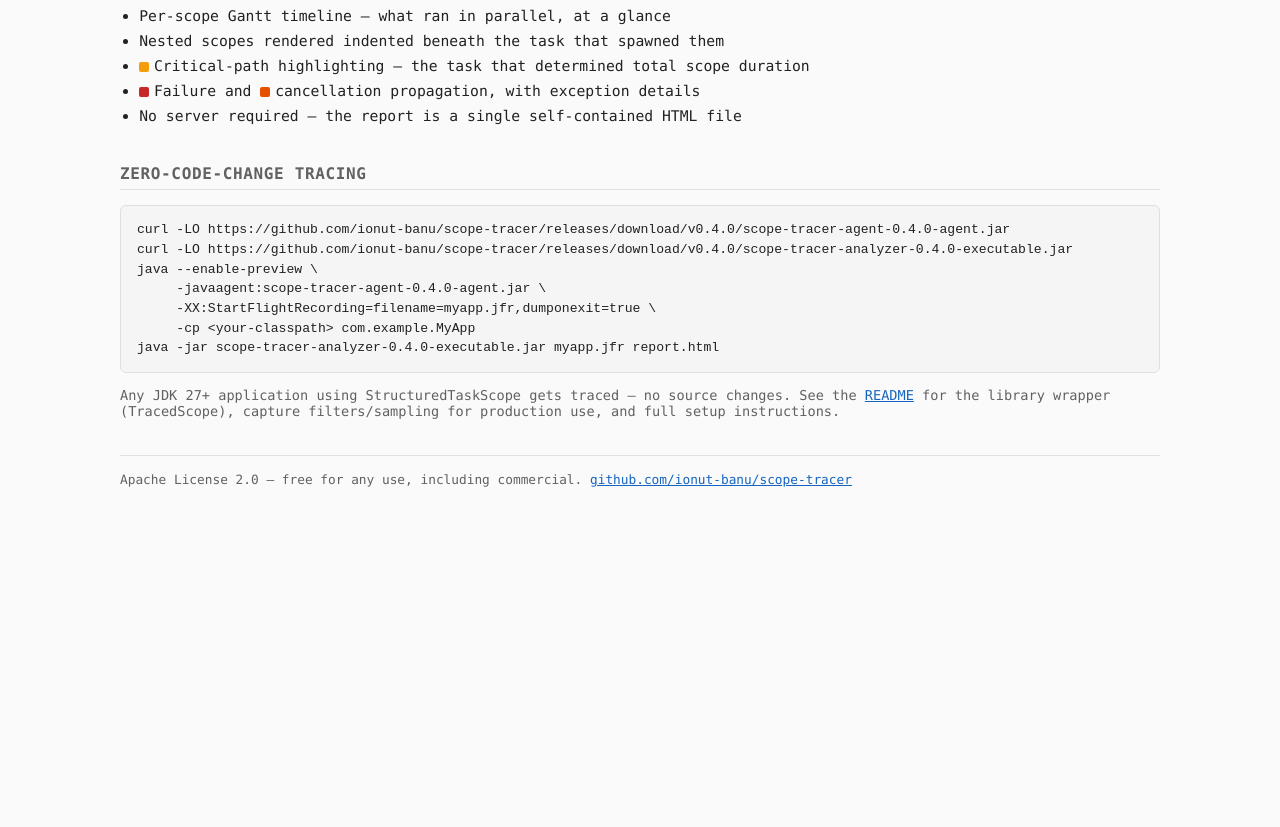
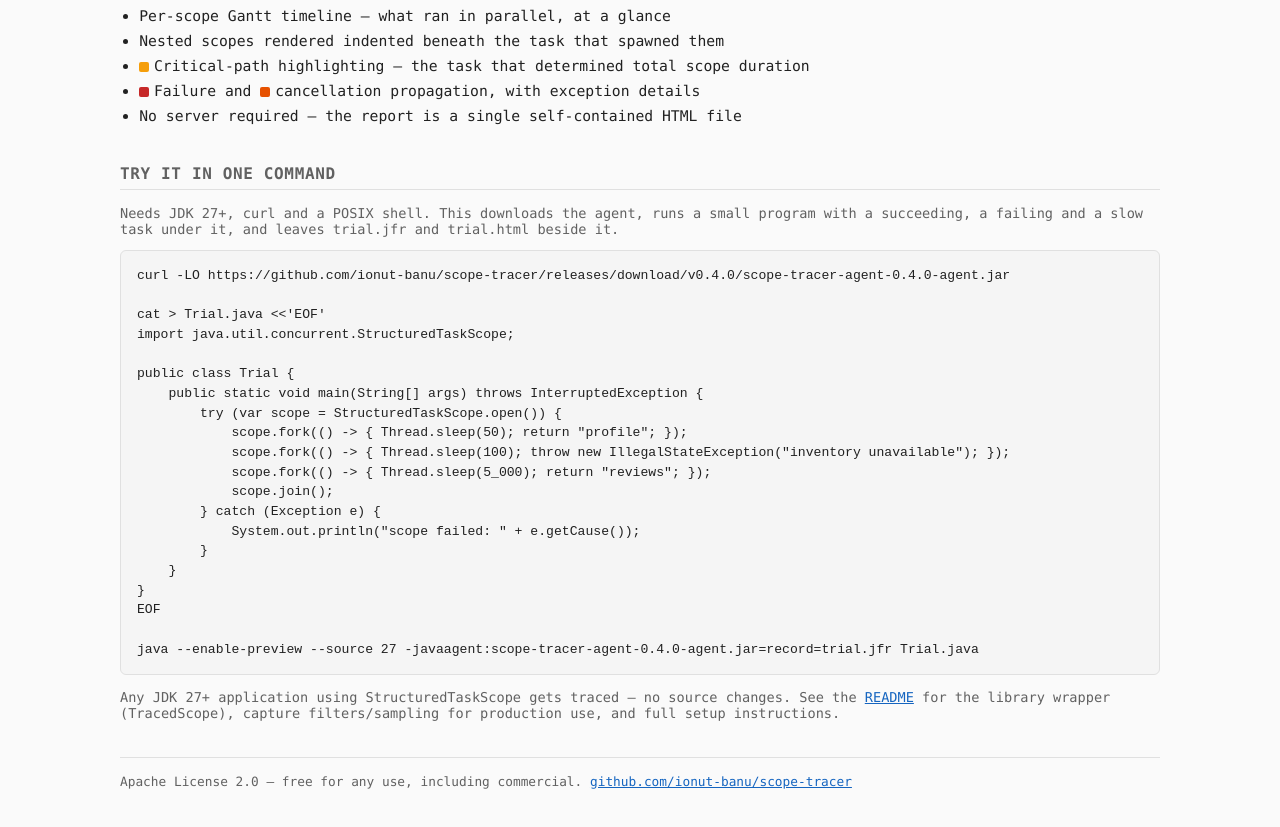
Before and after one commit to ionut-banu/scope-tracer, a plain HTML site: page docs/index.html in a window 1280 px wide. Shown: the part 861-1688 px from the top of the page. Before the commit the page ends 1412 px from the top, so only its background shows below. Drawn offline with Linux system fonts and the light colour scheme.

Commit message:
docs: README opens with a real report and a one-command quick start from the released jars (#60)
The reference and contributor material moves behind it; the landing page's trial
command is the same block.

Co-Authored-By: Claude Opus 5.5 <noreply@anthropic.com>

```diff
--- a/docs/index.html
+++ b/docs/index.html
@@ -87,14 +87,32 @@
   </section>
 
   <section>
-    <h2>Zero-code-change tracing</h2>
+    <h2>Try it in one command</h2>
+    <p style="color:var(--muted);font-size:0.85rem;">
+      Needs JDK 27+, <code>curl</code> and a POSIX shell. This downloads the agent, runs a small
+      program with a succeeding, a failing and a slow task under it, and leaves
+      <code>trial.jfr</code> and <code>trial.html</code> beside it.
+    </p>
     <pre>curl -LO https://github.com/ionut-banu/scope-tracer/releases/download/v0.4.0/scope-tracer-agent-0.4.0-agent.jar
-curl -LO https://github.com/ionut-banu/scope-tracer/releases/download/v0.4.0/scope-tracer-analyzer-0.4.0-executable.jar
-java --enable-preview \
-     -javaagent:scope-tracer-agent-0.4.0-agent.jar \
-     -XX:StartFlightRecording=filename=myapp.jfr,dumponexit=true \
-     -cp &lt;your-classpath&gt; com.example.MyApp
-java -jar scope-tracer-analyzer-0.4.0-executable.jar myapp.jfr report.html</pre>
+
+cat &gt; Trial.java &lt;&lt;'EOF'
+import java.util.concurrent.StructuredTaskScope;
+
+public class Trial {
+    public static void main(String[] args) throws InterruptedException {
+        try (var scope = StructuredTaskScope.open()) {
+            scope.fork(() -&gt; { Thread.sleep(50); return "profile"; });
+            scope.fork(() -&gt; { Thread.sleep(100); throw new IllegalStateException("inventory unavailable"); });
+            scope.fork(() -&gt; { Thread.sleep(5_000); return "reviews"; });
+            scope.join();
+        } catch (Exception e) {
+            System.out.println("scope failed: " + e.getCause());
+        }
+    }
+}
+EOF
+
+java --enable-preview --source 27 -javaagent:scope-tracer-agent-0.4.0-agent.jar=record=trial.jfr Trial.java</pre>
     <p style="color:var(--muted);font-size:0.85rem;">
       Any JDK 27+ application using <code>StructuredTaskScope</code> gets traced —
       no source changes. See the
```
Also changed, not shown: 1 other file.
